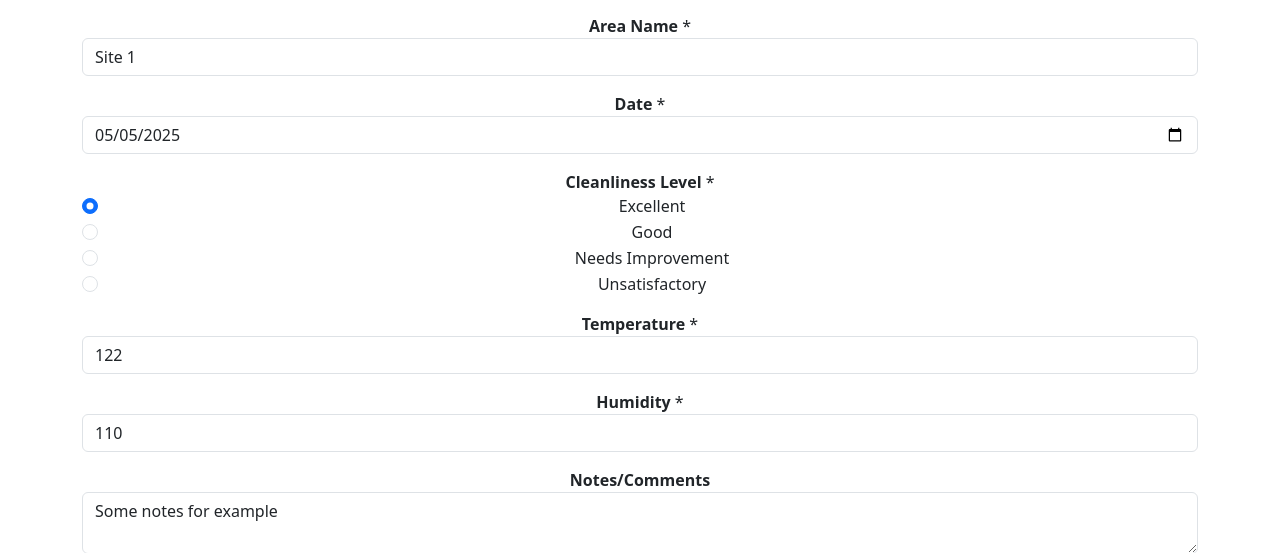
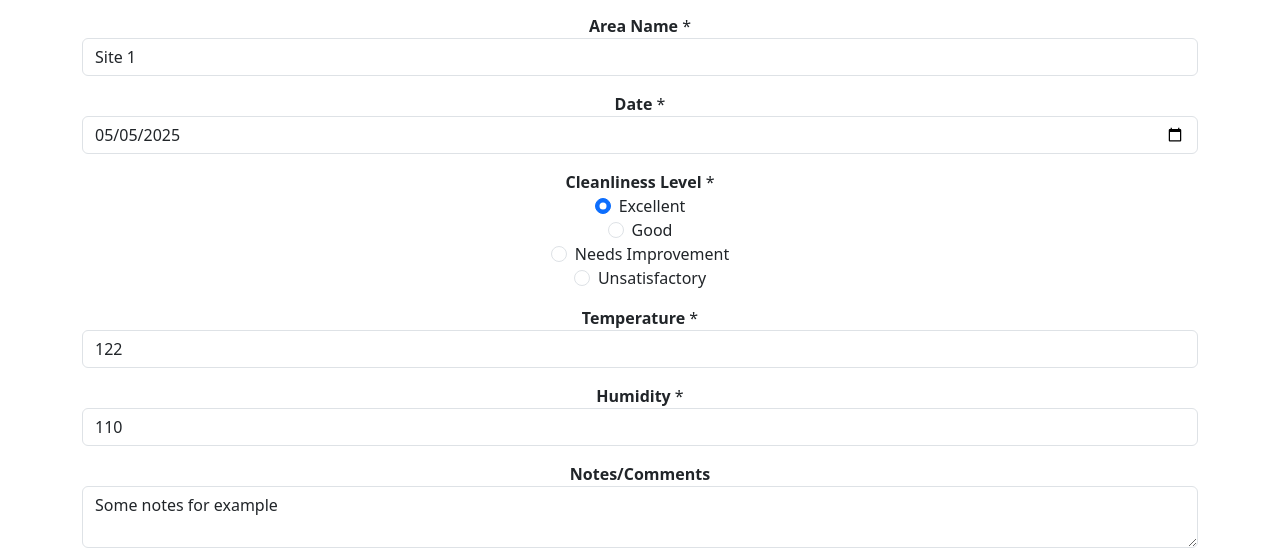
Before and after one commit to elahe870/cs50x-Final-Project, a Flask app: page /inspection/8/edit in a window 1280 px wide. Shown: the part 210-763 px from the top of the page. Run offline with Flask 3, Linux system fonts and the light colour scheme; a user stored in the database is signed in; some libraries are stand-ins or nearby versions.

Commit message:
50th commit

```diff
--- a/static/styles.css
+++ b/static/styles.css
@@ -44,3 +44,21 @@ nav .navbar-brand .green
     margin: 0 auto;
     background-color: yellow;
 }
+
+.form-check {
+    width: 50%;
+    margin: 0 auto;
+    display: flex;
+    align-items: center;
+    justify-content: center;
+    gap: 0.5rem;
+}
+
+.form-check-label {
+    margin: 0;
+    text-align: center;
+}
+
+.form-check-input {
+    margin: 0;
+}
```
Also changed, not shown: GMP.db.
